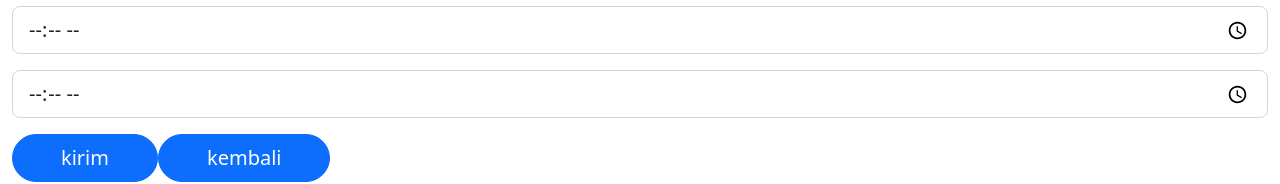
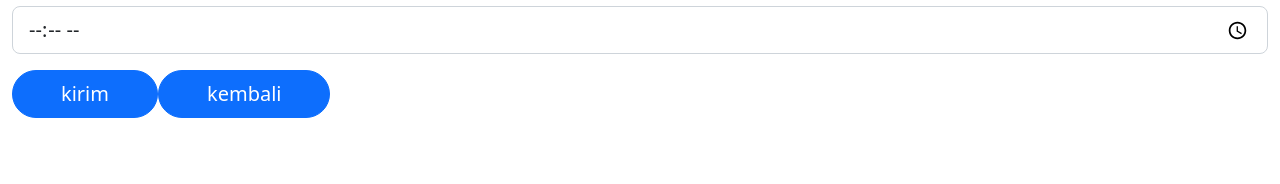
Before and after one commit to DANA-FAMILY/Piket_Guru, a Nuxt app: page /rekapizinsiswa/siswa in a window 1280 px wide. Shown: the part 402-586 px from the top of the page. Built offline with nearby package versions, Linux system fonts and the light colour scheme; no server answers; the database is empty.

Commit message:
Update siswa.vue

```diff
--- a/pages/rekapizinsiswa/siswa.vue
+++ b/pages/rekapizinsiswa/siswa.vue
@@ -22,9 +22,6 @@
       </div>
       <div class="mb-3">
         <input v-model="form.waktu" type="time" placeholder="waktu kembali" class="form-control form-control-lg rounded-3">
-      </div>
-      <div class="mb-3">
-        <input v-model="form.waktu_kembali" type="time" placeholder="waktu kembali" class="form-control form-control-lg rounded-3">
       </div>
       <div class="kirim col-lg-6 d-flex justify-content-start">
           <button type="submit" class="btn btn-primary btn-lg rounded-5 px-5">kirim</button>
```
